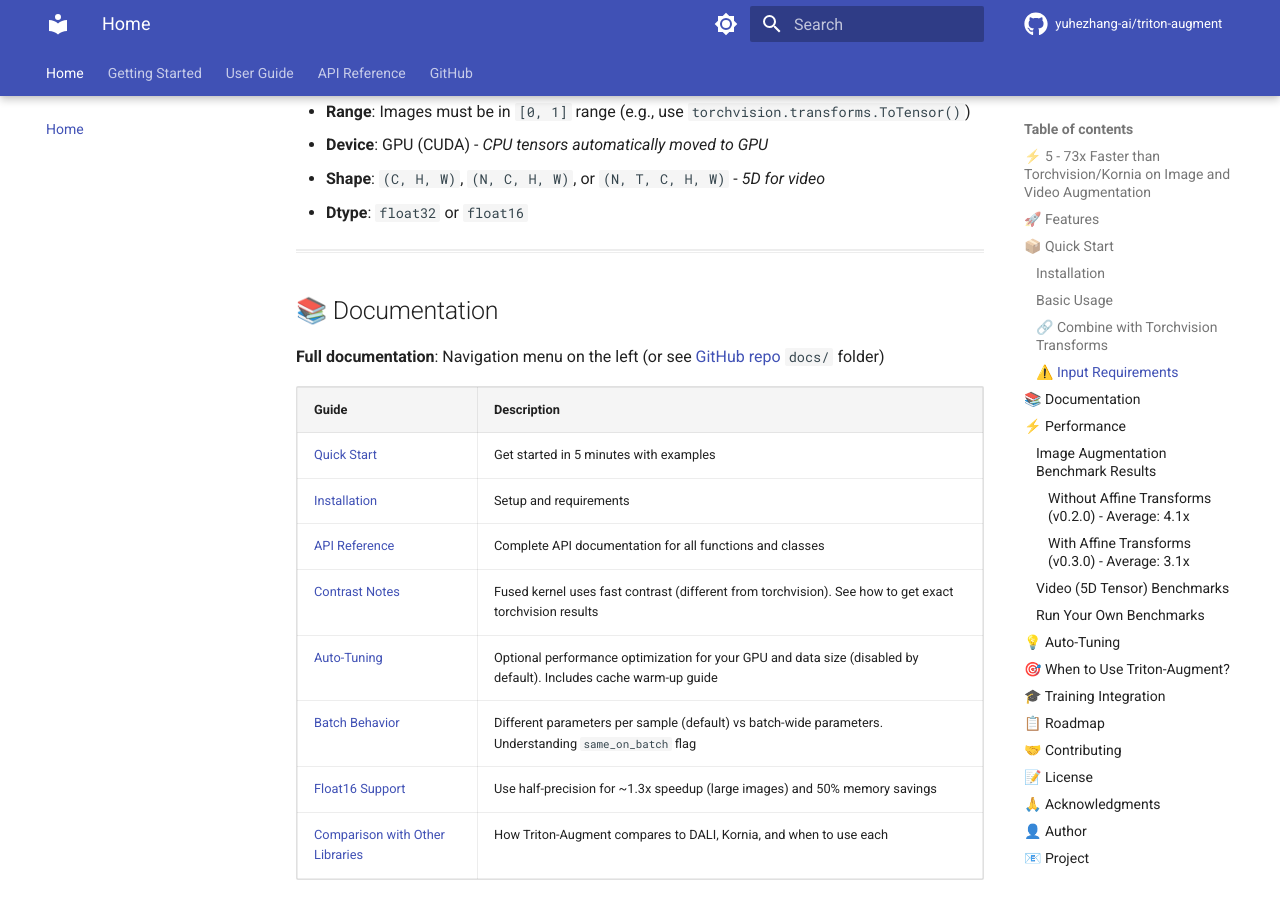
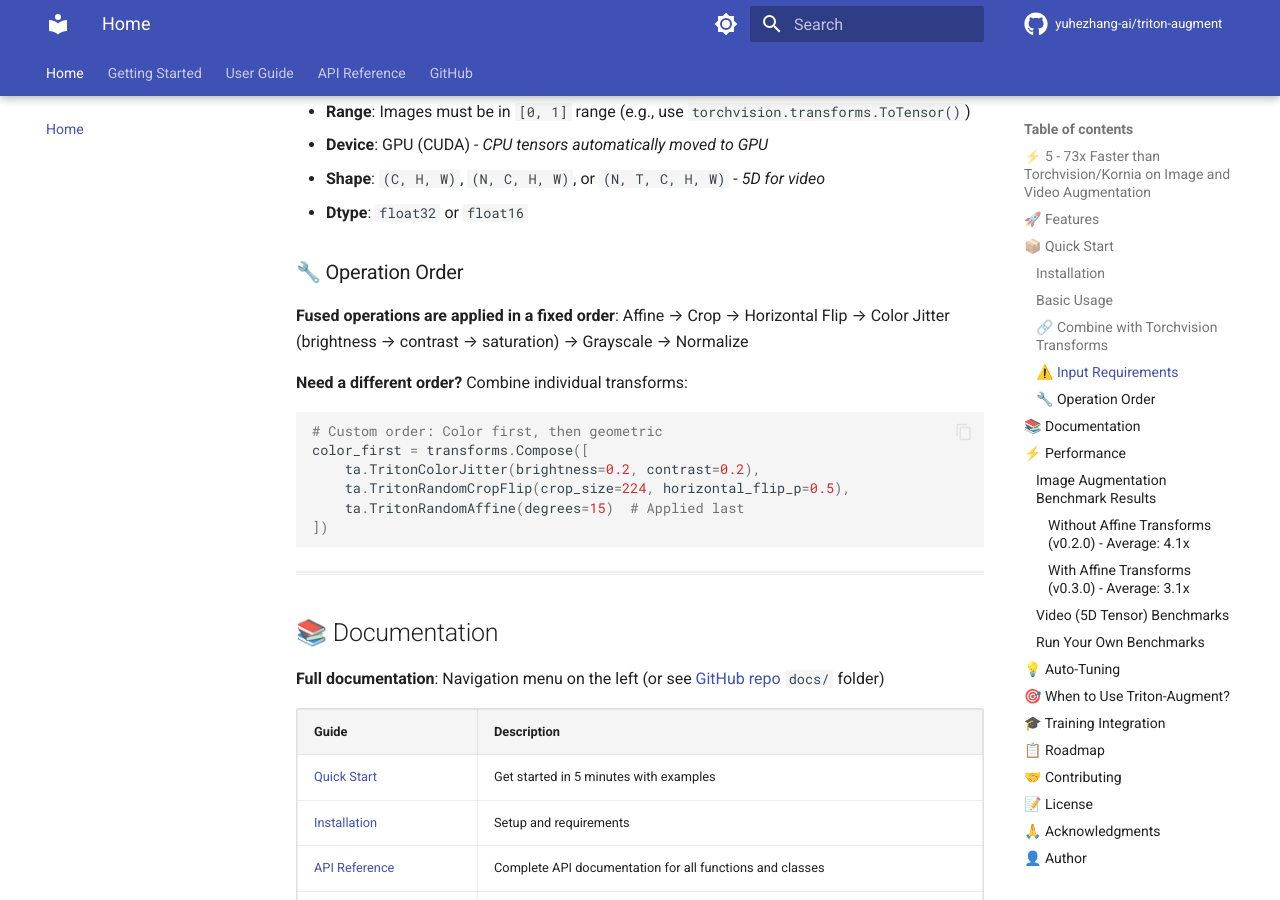
Before and after one commit to yuhezhang-ai/triton-augment, an MkDocs documentation site: the page built from docs/index.md, in a window 1280 px wide and 900 px high, scrolled down 3460 px. Built offline with MkDocs 1.6.1 and Material for MkDocs 9.7.7, drawn with Linux system fonts in a browser that asks for light colours; comment, search, counter and statistics services are not loaded.

Commit message:
update docs

````diff
--- a/docs/index.md
+++ b/docs/index.md
@@ -154,6 +154,21 @@
 - **Device**: GPU (CUDA) - *CPU tensors automatically moved to GPU*
 - **Shape**: `(C, H, W)`, `(N, C, H, W)`, or `(N, T, C, H, W)` - *5D for video*
 - **Dtype**: `float32` or `float16`
+
+### 🔧 Operation Order
+
+**Fused operations are applied in a fixed order**: Affine → Crop → Horizontal Flip → Color Jitter (brightness → contrast → saturation) → Grayscale → Normalize
+
+**Need a different order?** Combine individual transforms:
+
+```python
+# Custom order: Color first, then geometric
+color_first = transforms.Compose([
+    ta.TritonColorJitter(brightness=0.2, contrast=0.2),
+    ta.TritonRandomCropFlip(crop_size=224, horizontal_flip_p=0.5),
+    ta.TritonRandomAffine(degrees=15)  # Applied last
+])
+```
 
 ---
 
````
Also changed, not shown: README.md (+15 -0 lines).
